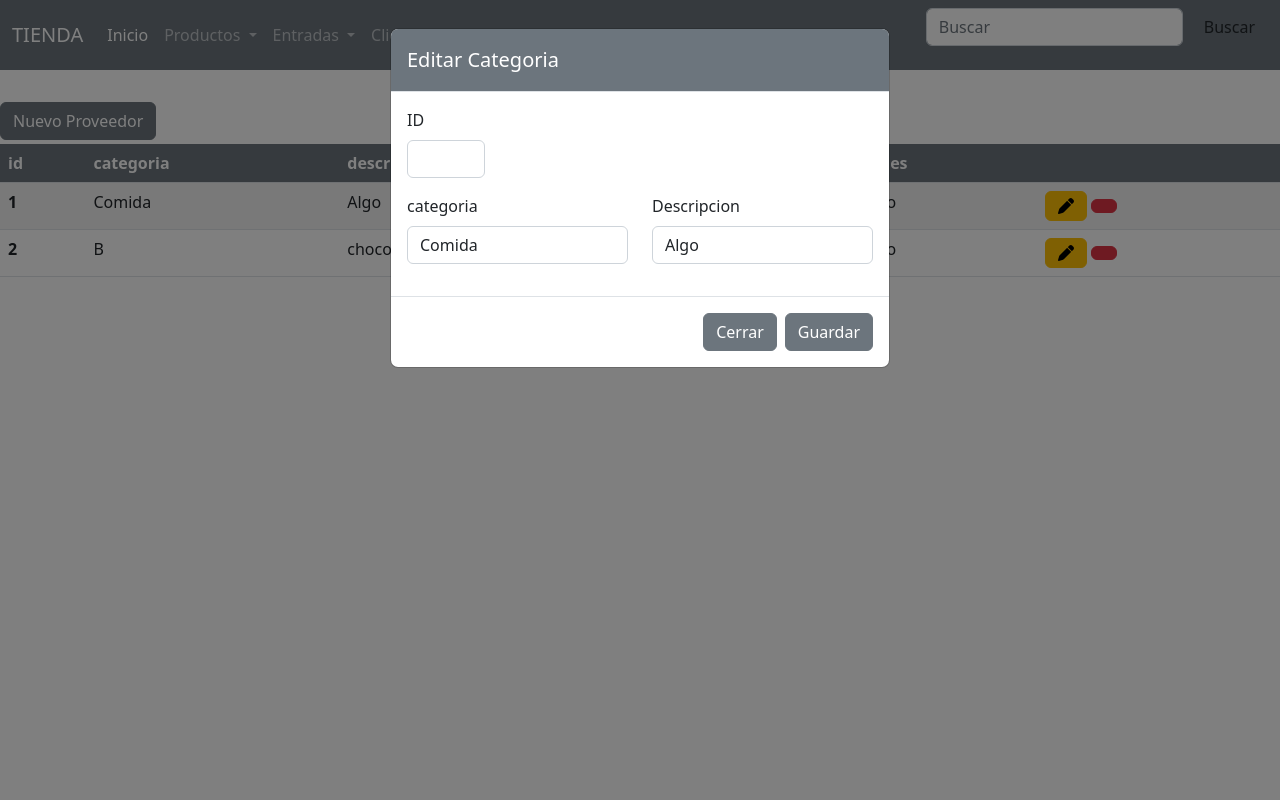
After one commit to KateAmador/TiendaPHP, a PHP site: page /crudCategoria/proveedor.vista.php in a window 1280 px wide, after a click that opens the changed part. The commit adds this page. Run offline with PHP 8.4, Linux system fonts and the light colour scheme; data comes from the database, SQL or seed files in the repository; data that the repository does not hold is empty; some libraries are stand-ins or nearby versions.

Commit message:
[cliente]: se suben cambios de la vista cliente y categoria

```diff
--- /dev/null
+++ b/crudCategoria/proveedor.vista.php
@@ -0,0 +1,153 @@
+<?php
+include_once "../components/options.component.php";
+$component = new Component();
+?>
+
+
+<!-- <div class="mb-3 col-6">
+    <label for="direccion" class="form-label">Direccion</label>
+    <select class="form-select" aria-label="Default select example">
+        <option selected>Proveedores</option>
+       <?php //$component->viewOptionsComponent("proveedores", "0", "1")
+        ?>
+    </select>
+</div> -->
+
+<body>
+    <form method="POST" action="proveedor.controlador.php">
+        <div class="modal fade" id="exampleModal" tabindex="-1" aria-labelledby="exampleModalLabel" aria-hidden="true">
+            <div class="modal-dialog">
+                <div class="modal-content">
+                    <div class="modal-header bg-secondary text-white">
+                        <h5 class="modal-title" id="exampleModalLabel">Editar Categoria</h5>
+                    </div>
+                    <div class="modal-body">
+                        <div>
+                            <div class="mb-3 col-2">
+                                <label for="id_categoria" class="form-label">ID</label>
+                                <input type="text" class="form-control" id="id_categoria" name="id_categoria" readonly onmousedown="return false;">
+                            </div>
+                            <div class="row">
+                                <div class="mb-3 col-6">
+                                    <label for="nombre_categoria" class="form-label">categoria</label>
+                                    <input type="text" class="form-control" id="nombre_categoria" name="nombre_categoria" placeholder="Nombre categoria" required>
+                                </div>
+                                <div class="mb-3 col-6">
+                                    <label for="direccion_categoria" class="form-label">Descripcion</label>
+                                    <input type="text" class="form-control" id="descripcion_categoria" name="descripcion_categoria" placeholder="Descripcion" required>
+                                </div>
+                            </div>
+                        </div>
+
+                    </div>
+                    <div class="modal-footer">
+                        <button type="button" class="btn btn-secondary" data-bs-dismiss="modal">Cerrar</button>
+                        <input class="btn btn-secondary" name="actualizar_categoria" type="submit" value="Guardar">
+                    </div>
+                </div>
+            </div>
+        </div>
+    </form>
+
+
+    <!-- Modal -->
+    <form method="POST" action="proveedor.controlador.php">
+        <div class="modal fade" id="guardar" tabindex="-1" aria-labelledby="exampleModalLabel" aria-hidden="true">
+            <div class="modal-dialog">
+                <div class="modal-content">
+                    <div class="modal-header bg-secondary text-white">
+                        <h5 class="modal-title" id="exampleModalLabel">Nuevo Categoria</h5>
+                    </div>
+                    <div class="modal-body">
+                        <div>
+                        <div class="mb-3 col-2">
+                                <label for="id_categoria" class="form-label">ID</label>
+                                <input type="text" class="form-control" id="id_categoria" name="id_categoria" readonly onmousedown="return false;">
+                            </div>
+                            <div class="row">
+                                <div class="mb-3 col-6">
+                                    <label for="nombre_categoria" class="form-label">categoria</label>
+                                    <input type="text" class="form-control" id="nombre_categoria" name="nombre_categoria" placeholder="Nombre categoria" required>
+                                </div>
+                                <div class="mb-3 col-6">
+                                    <label for="direccion_categoria" class="form-label">Descripcion</label>
+                                    <input type="text" class="form-control" id="descripcion_categoria" name="descripcion_categoria" placeholder="Descripcion" required>
+                                </div>
+                            </div>
+                        </div>
+
+                    </div>
+                    <div class="modal-footer">
+                        <button type="button" class="btn btn-secondary" data-bs-dismiss="modal">Cerrar</button>
+                        <input class="btn btn-secondary" name="guardar_categoria" type="submit" value="Guardar">
+                    </div>
+                </div>
+            </div>
+        </div>
+    </form>
+
+    <?php include '../util/header.php';  ?>
+
+    <!-- <div class="col-12 mt-3"> -->
+        <h5 class="text-center">CATEGORIA</h5>
+        <div class="mb-1">
+            <input class="btn btn-secondary" name="guardar_proveedor" type="submit" value="Nuevo Proveedor" data-bs-toggle="modal" data-bs-target="#guardar">
+        </div>
+    </div>
+    <table class="table table table-striped  bg-white rounded">
+        <thead>
+            <tr class="bg-secondary text-white">
+
+                <th scope="col">id</th>
+                <th scope="col">categoria</th>
+                <th scope="col">descripcion</th>
+                <th scope="col">estado</th>
+                <th scope="col" colspan="2">opciones</th>
+            </tr>
+        </thead>
+        <tbody>
+            <?php
+            include('../conexion.php');
+            $sql = $conn->query("SELECT * FROM categorias WHERE 1");
+            while ($datos = $sql->fetch_object()) {
+
+                $datoscategoria =
+                    $datos->id_categoria . "||" .
+                    $datos->nombre_categoria . "||" .
+                    $datos->descripcion_categoria . "||" .
+                    $datos->estado_categoria;
+            ?>
+                <tr>
+                    <th scope="row"><?= $datos->id_categoria; ?></th>
+                    <td><?= $datos->nombre_categoria; ?></td>
+                    <td><?= $datos->descripcion_categoria; ?></td>
+                    <td><?= $datos->estado_categoria; ?></td>
+                    <?php if ($datos->estado_categoria == 1) { ?>
+                        <td><?php echo "Activo"; ?></td>
+                    <?php } else { ?>
+                        <td><?php echo "Inactivo"; ?></td>
+                    <?php } ?>
+                <td>
+                <a href="" class="btn btn-small btn-warning" data-bs-toggle="modal" data-bs-target="#exampleModal"
+                        onclick="agregarForm('<?php echo $datoscategoria ?>');"><i class="fa-solid fa-pen"></i></a>
+                    <a href="proveedor.controlador.php?id=<?= $datos->id_categoria ?>&estado=<?= $datos->estado_categoria ?>"
+                        class="btn btn-small btn-danger"><i class="fa-light fa-toggle-on"></i></a>
+                    </td>
+                </tr>
+            <?php } ?>
+        </tbody>
+    </table>
+    <!-- </div> -->
+    <script src="https://cdnjs.cloudflare.com/ajax/libs/jquery/3.6.1/jquery.min.js"></script>
+    <script>
+        function agregarForm(datos) {
+            d = datos.split("||");
+
+            $("#id").val(d[0]);
+            $("#nombre_categoria").val(d[1]);
+            $("#descripcion_categoria").val(d[2]);
+
+        }
+    </script>
+
+    <?php include '../util/footer.php';  ?>
--- a/crudCliente/cliente.controlador.php
+++ b/crudCliente/cliente.controlador.php
@@ -59,11 +59,11 @@ function actualizar()
 
 function eliminar()
 {
-
+// 0 es inactivo y 1 es activo
   include_once('../conexion.php');
 
   $id_cliente = trim($_GET['id_cliente']);
-  $sql = "UPDATE cliente SET estado_cliente = 0 WHERE id_cliente = '$id_cliente'";
+  $sql = "UPDATE cliente SET estado_cliente = 1 WHERE id_cliente = '$id_cliente'";
   $query = mysqli_query($conn, $sql);
   if ($query) {
     Header("Location: cliente.vista.php");
```
Also changed, not shown: crudCategoria/proveedor.controlador.php (added, +70 -0 lines), crudCliente/cliente.vista.php (+12 -10 lines).
